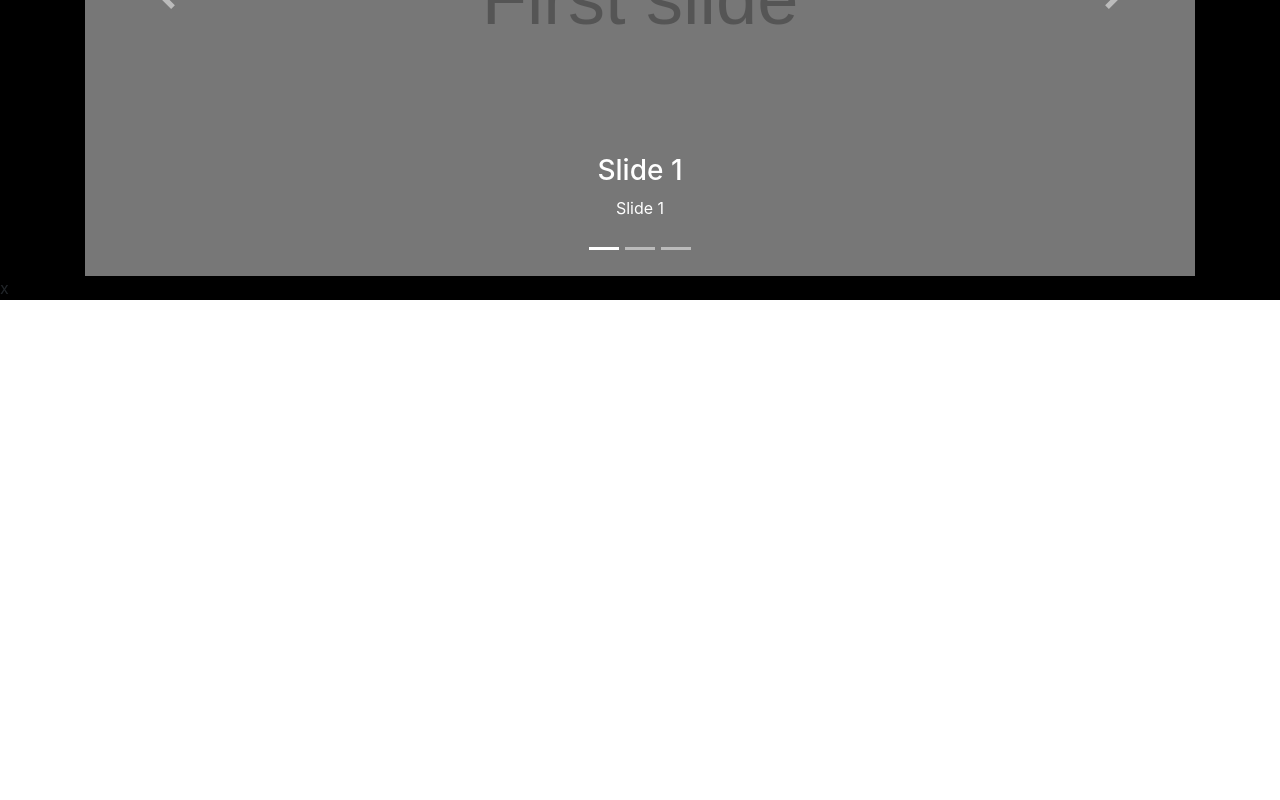
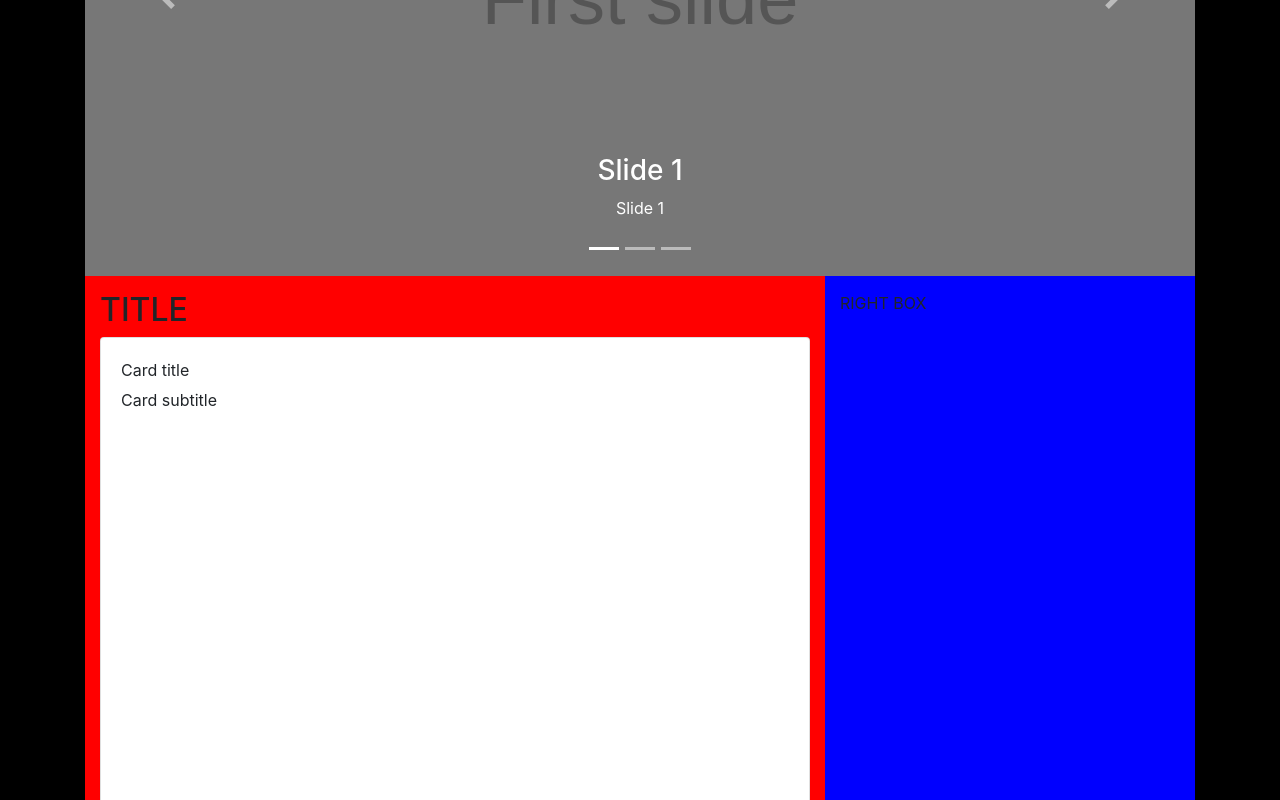
Before and after one commit to FabienGOYHEX/moviewebsite, a React (Create React App) app: page / in a window 1280 px wide. Shown: the part 335-1135 px from the top of the page. Before the commit the page ends 800 px from the top, so only its background shows below. Built offline with nearby package versions, Linux system fonts and the light colour scheme.

Commit message:
Created Home Cards and install ReactPlayer dependencies

```diff
--- a/package.json
+++ b/package.json
@@ -6,6 +6,7 @@
     "bootstrap": "^4.3.1",
     "react": "^16.8.6",
     "react-dom": "^16.8.6",
+    "react-player": "^1.10.0",
     "react-scripts": "2.1.8",
     "reactstrap": "^8.0.0"
   },
--- a/src/App.js
+++ b/src/App.js
@@ -1,12 +1,10 @@
-import React, { Component } from 'react';
-import logo from './logo.svg';
-import './App.css';
-import PrimaryNavBar from './PrimaryNavbar'
-import NewsCarousel from './NewsCarousel'
-import {
-  Container,
-  Row,
-  Col} from 'reactstrap';
+import React, { Component } from "react";
+import logo from "./logo.svg";
+import "./App.css";
+import PrimaryNavBar from "./PrimaryNavbar";
+import NewsCarousel from "./NewsCarousel";
+import HomeCards from "./HomeCards";
+import { Container, Row, Col } from "reactstrap";
 
 class App extends Component {
   render() {
@@ -14,12 +12,26 @@ class App extends Component {
       <div className="PrimaryContainer">
         <Container>
           <Row>
-      <Col><PrimaryNavBar /></Col>
+            <Col>
+              <PrimaryNavBar />
+            </Col>
           </Row>
           <Row>
-      <Col><NewsCarousel /></Col>
+            <Col>
+              <NewsCarousel />
+            </Col>
           </Row>
-        </Container>x
+
+          <Row className='no-gutters' md='8' xs= '12'>
+            <Col style={{backgroundColor: 'red', padding:'15px'}}>
+              <HomeCards />
+            </Col>
+
+            <Col style={{backgroundColor: 'blue', padding:'15px'}} md='4' xs= '12'>
+              <div>RIGHT BOX</div>
+            </Col>
+          </Row>
+        </Container>
       </div>
     );
   }
--- /dev/null
+++ b/src/HomeCards.js
@@ -0,0 +1,32 @@
+import React, { Component } from 'react';
+import HomeCardsVideo from './HomeCardsVideo';
+import HomeCardsImage from './HomeCardsImage'
+import HomeCardsImage2 from './HomeCardsImage2'
+import { Row, Col } from "reactstrap";
+
+
+class HomeCards extends Component {
+    render() {
+        return (
+
+            <Row>
+            <Col>
+
+            <h2>TITLE</h2>
+            <Row>
+            <Col>
+            <HomeCardsVideo video={'https://www.youtube.com/embed/CTuGTLx2iEI'}/>
+            <br/>
+            <HomeCardsImage image={'https://via.placeholder.com/500x300'}/>
+            <br/>
+            <HomeCardsImage2 image={'https://via.placeholder.com/250x300'} image2={'https://via.placeholder.com/250x300'}/>
+            </Col>
+            </Row>
+
+            </Col>
+            </Row>
+        )
+    }
+}
+
+export default HomeCards;
--- /dev/null
+++ b/src/HomeCardsImage.js
@@ -0,0 +1,40 @@
+import React, { Component } from "react";
+
+import {
+  Card,
+  CardImg,
+  CardText,
+  CardBody,
+  CardLink,
+  CardTitle,
+  CardSubtitle
+} from "reactstrap";
+
+class HomeCardsImage extends Component {
+  constructor(props) {
+    super(props);
+  }
+  render() {
+    return (
+      <div>
+        <Card>
+          <CardBody>
+            <CardTitle>Card title</CardTitle>
+            <CardSubtitle>Card subtitle</CardSubtitle>
+          </CardBody>
+          <img width="100%" src={this.props.image} alt="Card image cap" />
+          <CardBody>
+            <CardText>
+              Some quick example text to build on the card title and make up the
+              bulk of the card's content.
+            </CardText>
+            <CardLink href="#">Card Link</CardLink>
+            <CardLink href="#">Another Link</CardLink>
+          </CardBody>
+        </Card>
+      </div>
+    );
+  }
+}
+
+export default HomeCardsImage;
--- /dev/null
+++ b/src/HomeCardsImage2.js
@@ -0,0 +1,48 @@
+import React, { Component } from "react";
+import { Row, Col } from "reactstrap";
+
+import {
+  Card,
+  CardImg,
+  CardText,
+  CardBody,
+  CardLink,
+  CardTitle,
+  CardSubtitle
+} from "reactstrap";
+
+class HomeCardsImage2 extends Component {
+  constructor(props) {
+    super(props);
+  }
+  render() {
+    return (
+      <div>
+        <Card>
+          <CardBody>
+            <CardTitle>Card title</CardTitle>
+            <CardSubtitle>Card subtitle</CardSubtitle>
+          </CardBody>
+          <Row>
+          <Col >
+          <img width="100%" src={this.props.image} alt="Card image cap" />
+          </Col>
+          <Col>
+          <img width="100%" src={this.props.image2} alt="Card image cap" />
+          </Col>
+          </Row>
+          <CardBody>
+            <CardText>
+              Some quick example text to build on the card title and make up the
+              bulk of the card's content.
+            </CardText>
+            <CardLink href="#">Card Link</CardLink>
+            <CardLink href="#">Another Link</CardLink>
+          </CardBody>
+        </Card>
+      </div>
+    );
+  }
+}
+
+export default HomeCardsImage2;
--- /dev/null
+++ b/src/HomeCardsVideo.js
@@ -0,0 +1,40 @@
+import React, { Component } from "react";
+import ReactPlayer from 'react-player'
+
+import {
+  Card,
+  CardText,
+  CardBody,
+  CardLink,
+  CardTitle,
+  CardSubtitle
+} from "reactstrap";
+
+class HomeCardsVideo extends Component {
+  constructor(props) {
+    super(props);
+  }
+  render() {
+    return (
+      <div>
+        <Card>
+          <CardBody>
+            <CardTitle>Card title</CardTitle>
+            <CardSubtitle>Card subtitle</CardSubtitle>
+          </CardBody>
+          <ReactPlayer url={this.props.video} controls width='100%'/>
+          <CardBody>
+            <CardText>
+              Some quick example text to build on the card title and make up the
+              bulk of the card's content.
+            </CardText>
+            <CardLink href="#">Card Link</CardLink>
+            <CardLink href="#">Another Link</CardLink>
+          </CardBody>
+        </Card>
+      </div>
+    );
+  }
+}
+
+export default HomeCardsVideo;
```
Also changed, not shown: src/App.css (line endings or trailing spaces), 1 other file (tests, documents, lock files or other folders). Lines whose indentation alone changed are shown as unchanged.
